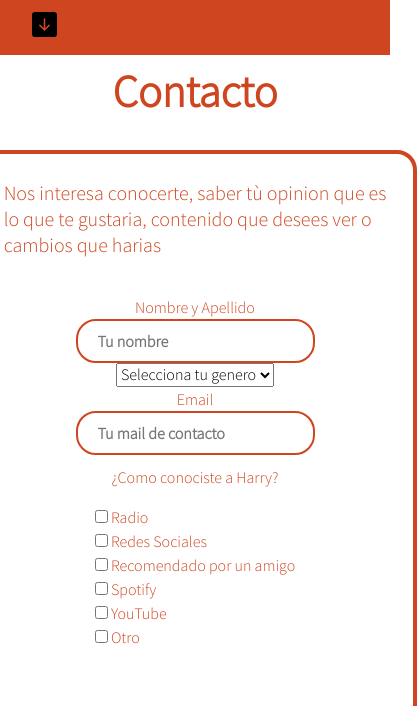
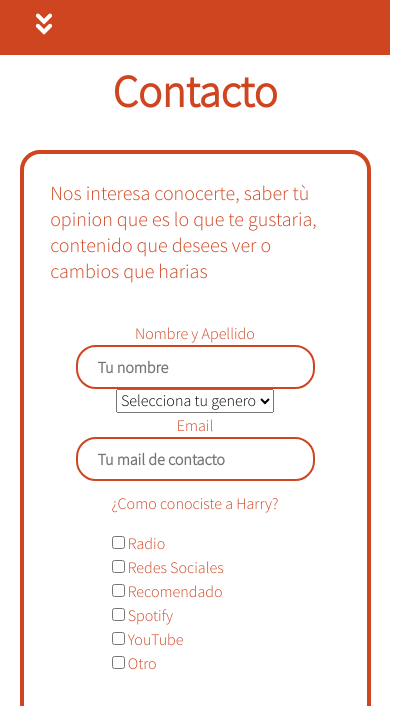
Before and after one commit to alexisdelgado6/proyectoharry, a website: page paginas/contacto.html in a window 390 px wide. Shown: the part 83-789 px from the top of the page, 417 px wide, since content can reach past the window. Drawn offline with nearby package versions, Linux system fonts and the light colour scheme.

Commit message:
ultimos detalles

```diff
--- a/paginas/contacto.html
+++ b/paginas/contacto.html
@@ -18,9 +18,7 @@
             <div class="container-fluid p-0">
             <a href="../index.html"><img src="../recursos/logo-naranja.jpg"  alt="logo" class="header__logo__imagen"></a>
                 <button class="navbar-toggler z-index-1 mx-3  " type="button" data-bs-toggle="collapse" data-bs-target="#navbarSupportedContent" aria-controls="navbarSupportedContent" aria-expanded="false" aria-label="Toggle navigation">
-                <span class="navbar-toggler-icon"><svg xmlns="http://www.w3.org/2000/svg" width="25" height="25" fill="currentColor" class="bi bi-arrow-down-square-fill" viewBox="0 0 16 16">
-                    <path d="M2 0a2 2 0 0 0-2 2v12a2 2 0 0 0 2 2h12a2 2 0 0 0 2-2V2a2 2 0 0 0-2-2H2zm6.5 4.5v5.793l2.146-2.147a.5.5 0 0 1 .708.708l-3 3a.5.5 0 0 1-.708 0l-3-3a.5.5 0 1 1 .708-.708L7.5 10.293V4.5a.5.5 0 0 1 1 0z"/>
-                    </svg></span>
+                <span class="navbar-toggler-icon"><img src="../recursos/menu.png" alt="menu"></span>
                 </button>
                 <div class="collapse navbar-collapse" id="navbarSupportedContent">
                 <ul class="navbar-nav me-auto mb-2 mb-lg-0">
@@ -77,7 +75,7 @@
 						</div>
 						<div>
 							<input type="checkbox" name="conocer" value="amigos">
-							<label for="amigos">Recomendado por un amigo</label>
+							<label for="amigos">Recomendado</label>
 						</div>
 						<div>
 							<input type="checkbox" name="conocer" value="spotify">
@@ -95,7 +93,7 @@
 				</div>
 				<div class="main__contacto__textarea">
 					<label for="sugerencias">Tu Mensaje:</label>
-					<textarea placeholder="Cualquier sugenrencia o mensaje que quieras dejar" rows="13" cols="40"></textarea>
+					<textarea placeholder="Cualquier sugenrencia o mensaje que quieras dejar" rows="13" cols="33"></textarea>
 				</div>
 			</form>
 				<div class="botonenviar">
--- a/sass/_mediaqueries.scss
+++ b/sass/_mediaqueries.scss
@@ -66,12 +66,12 @@
         &__hs {
             width: 20rem;
             iframe {
-                width: 20rem;
+                width: 18rem;
             }
         }
         &__fineline {
             iframe {
-                width: 20rem;
+                width: 18rem;
             }
         }
     }
@@ -85,7 +85,8 @@
     }
 
     .cuadro {
-        border: 0px
+        border: none;
+        width: 90%;
     }
 
     .main__tourimagen {
--- a/sass/style.scss
+++ b/sass/style.scss
@@ -207,7 +207,7 @@ h1 {
 
 .main__contacto {
     display: flex;
-    justify-content: center;
+    justify-content: space-evenly;
     &__formulario {
         display: flex;
         flex-direction: column;
@@ -230,6 +230,7 @@ h1 {
     display: flex;
     flex-direction: column;
     align-items: center;
+    justify-content: center;
     margin-top: 0.625rem;
     label {
         margin: 0.625rem;
```
Also changed, not shown: index.html (+1 -31 lines), paginas/discografia.html (+1 -3 lines), paginas/merch.html (+1 -3 lines), paginas/tour.html (+1 -3 lines), css/estilos.css, recursos/menu.png (added).
